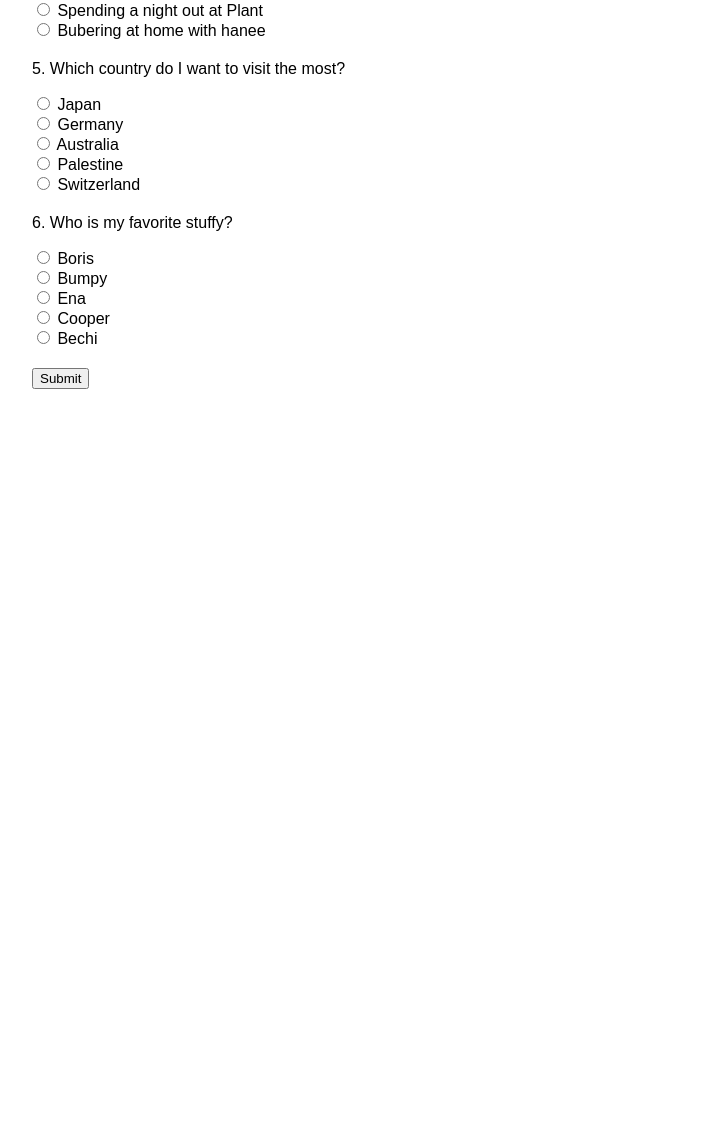
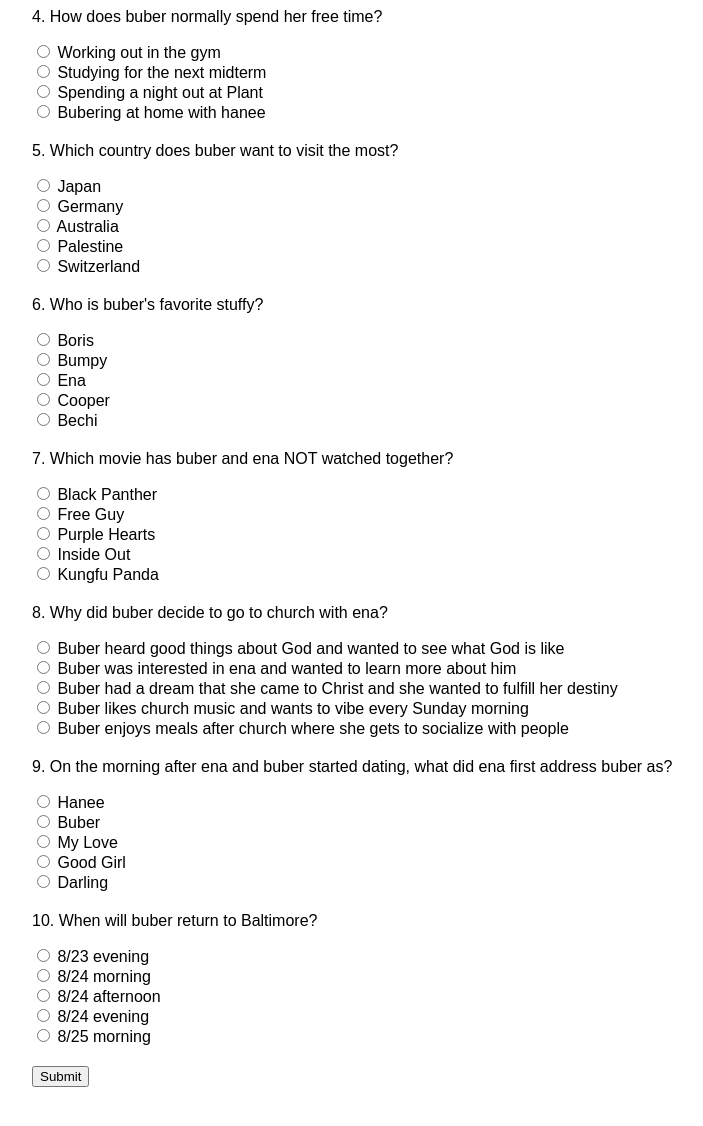
Before and after one commit to cchung43/the-buber-quiz, a plain HTML site: page index.html in a window 1280 px wide. Shown: the part 644-1770 px from the top of the page, without its empty margins (18-721 px from the left). Before the commit the page ends 1083 px from the top, so only its background shows below. Drawn offline with Linux system fonts and the light colour scheme.

Commit message:
final edits

```diff
--- a/index.html
+++ b/index.html
@@ -33,19 +33,21 @@
 <body>
 
 <h1>How Well Do You Know Buber?</h1>
+<h2>Answer All Questions Correctly To Receive The Next Hint!</h2>
+<br />
 
 <form id="quizForm">
     <div class="question">
-        <p>1. Let's start easy. Where was I born?</p>
+        <p>1. In which county was buber born?</p>
         <input type="radio" name="q1" value="colusa"> Colusa County<br>
         <input type="radio" name="q1" value="orange"> Orange County<br>
         <input type="radio" name="q1" value="sacramento"> Sacramento County<br>
         <input type="radio" name="q1" value="marin"> Marin County<br>
-        <input type="radio" name="q1" value="merced"> Merced<br>
+        <input type="radio" name="q1" value="merced"> Merced County<br>
     </div>
 
     <div class="question">
-        <p>2. What is my personality type?</p>
+        <p>2. What is buber's personality type?</p>
         <input type="radio" name="q2" value="ISTP"> ISTP<br>
         <input type="radio" name="q2" value="INTJ"> INTJ<br>
         <input type="radio" name="q2" value="INTP"> INTP<br>
@@ -54,16 +56,16 @@
     </div>
 
     <div class="question">
-        <p>3. How many doggo stuffies do I have? Note: Boris doesn't count</p>
-        <input type="radio" name="q3" value="3"> 3<br>
-        <input type="radio" name="q3" value="4"> 4<br>
-        <input type="radio" name="q3" value="5"> 5<br>
-        <input type="radio" name="q3" value="6"> 6<br>
-        <input type="radio" name="q3" value="7"> 7<br>
+        <p>3. On which day did ena confess to buber?</p>
+        <input type="radio" name="q3" value="25"> 11/25<br>
+        <input type="radio" name="q3" value="26"> 11/26<br>
+        <input type="radio" name="q3" value="27"> 11/27<br>
+        <input type="radio" name="q3" value="28"> 11/28<br>
+        <input type="radio" name="q3" value="29"> 11/29<br>
     </div>
 
     <div class="question">
-        <p>4. How do I normally spend my free time?</p>
+        <p>4. How does buber normally spend her free time?</p>
         <input type="radio" name="q4" value="workout"> Working out in the gym<br>
         <input type="radio" name="q4" value="study"> Studying for the next midterm<br>
         <input type="radio" name="q4" value="party"> Spending a night out at Plant<br>
@@ -71,7 +73,7 @@
     </div>
 
     <div class="question">
-        <p>5. Which country do I want to visit the most?</p>
+        <p>5. Which country does buber want to visit the most?</p>
         <input type="radio" name="q5" value="japan"> Japan<br>
         <input type="radio" name="q5" value="germany"> Germany<br>
         <input type="radio" name="q5" value="australia"> Australia<br>
@@ -80,12 +82,48 @@
     </div>
 
     <div class="question">
-        <p>6. Who is my favorite stuffy?</p>
+        <p>6. Who is buber's favorite stuffy?</p>
         <input type="radio" name="q6" value="boris"> Boris<br>
         <input type="radio" name="q6" value="bumpy"> Bumpy<br>
         <input type="radio" name="q6" value="ena"> Ena<br>
         <input type="radio" name="q6" value="cooper"> Cooper<br>
         <input type="radio" name="q6" value="bechi"> Bechi<br>
+    </div>
+
+    <div class="question">
+        <p>7. Which movie has buber and ena NOT watched together?</p>
+        <input type="radio" name="q7" value="panther"> Black Panther<br>
+        <input type="radio" name="q7" value="guy"> Free Guy<br>
+        <input type="radio" name="q7" value="hearts"> Purple Hearts<br>
+        <input type="radio" name="q7" value="inside"> Inside Out<br>
+        <input type="radio" name="q7" value="panda"> Kungfu Panda<br>
+    </div>
+
+    <div class="question">
+        <p>8. Why did buber decide to go to church with ena?</p>
+        <input type="radio" name="q8" value="1"> Buber heard good things about God and wanted to see what God is like<br>
+        <input type="radio" name="q8" value="2"> Buber was interested in ena and wanted to learn more about him<br>
+        <input type="radio" name="q8" value="3"> Buber had a dream that she came to Christ and she wanted to fulfill her destiny<br>
+        <input type="radio" name="q8" value="4"> Buber likes church music and wants to vibe every Sunday morning<br>
+        <input type="radio" name="q8" value="5"> Buber enjoys meals after church where she gets to socialize with people<br>
+    </div>
+
+    <div class="question">
+        <p>9. On the morning after ena and buber started dating, what did ena first address buber as?</p>
+        <input type="radio" name="q9" value="1"> Hanee<br>
+        <input type="radio" name="q9" value="2"> Buber<br>
+        <input type="radio" name="q9" value="3"> My Love<br>
+        <input type="radio" name="q9" value="4"> Good Girl<br>
+        <input type="radio" name="q9" value="5"> Darling<br>
+    </div>
+
+    <div class="question">
+        <p>10. When will buber return to Baltimore?</p>
+        <input type="radio" name="q10" value="1"> 8/23 evening<br>
+        <input type="radio" name="q10" value="2"> 8/24 morning<br>
+        <input type="radio" name="q10" value="3"> 8/24 afternoon<br>
+        <input type="radio" name="q10" value="4"> 8/24 evening<br>
+        <input type="radio" name="q10" value="5"> 8/25 morning<br>
     </div>
 
     <button type="button" onclick="checkAnswers()">Submit</button>
@@ -99,10 +137,14 @@
         var correctAnswers = {
             q1: 'orange',
             q2: 'INTJ',
-            q3: '4',
+            q3: '27',
             q4: 'buber',
             q5: 'switzerland',
             q6: 'ena',
+            q7: 'inside',
+            q8: '2',
+            q9: '3',
+            q10: '2',
         };
 
         var form = document.getElementById('quizForm');
```
